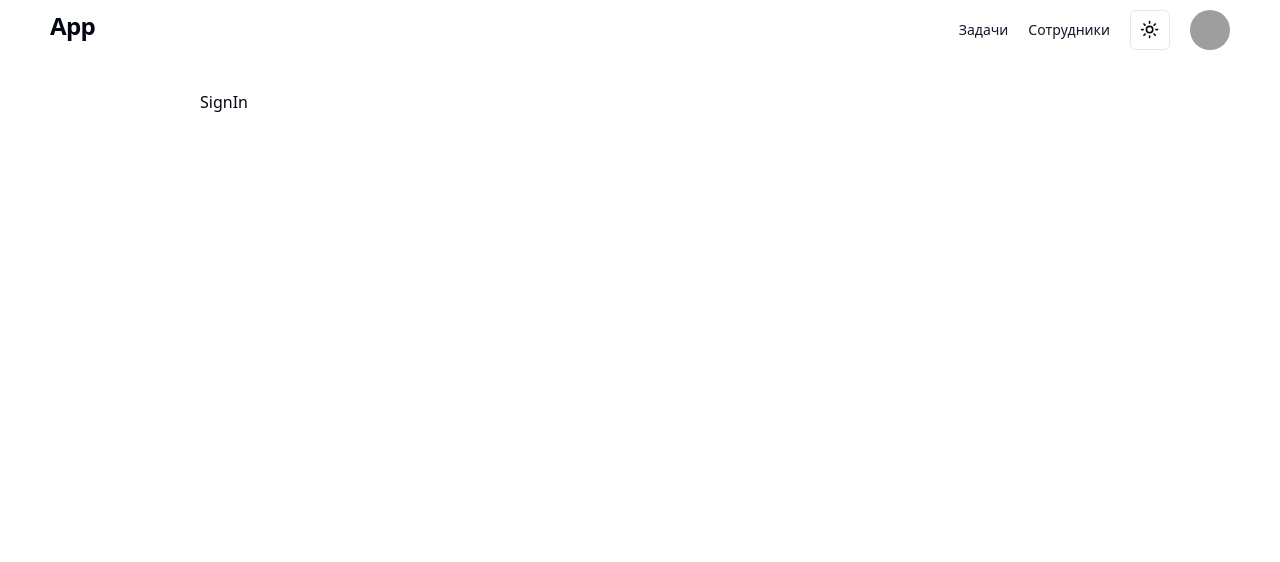
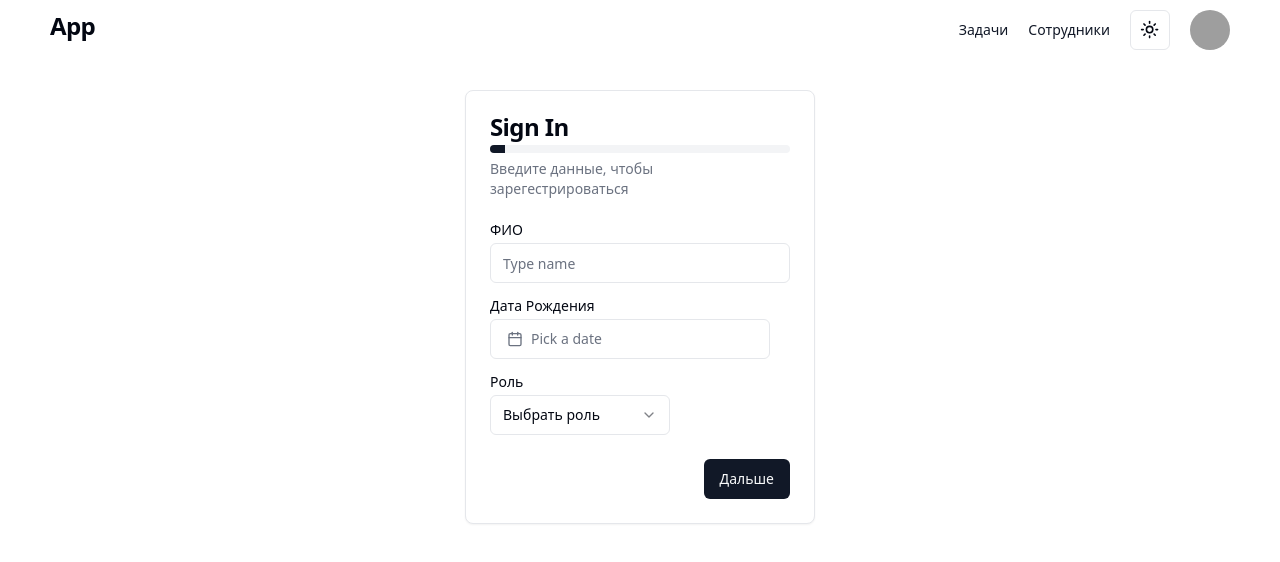
Before and after one commit to Vadimcha/App, a Next.js app: page /signin in a window 1280 px wide. Shown: the top 562 px of the page. Built offline with nearby package versions, Linux system fonts and the light colour scheme; grey boxes are pictures that could not be loaded.

Commit message:
Сделал регистрацию

```diff
--- a/app/login/page.tsx
+++ b/app/login/page.tsx
@@ -78,8 +78,8 @@ const LogIn = () => {
                         <H3>Здравствуйте, {currentUser?.name}</H3> :
                         <H3>Код неверный, попытайтесь еще раз и проверьте правильность почты</H3>,
             'FirstButton': authorize ?
-                            <Button asChild><Link href='/'>Перейти на главную</Link></Button> :
-                            <Button variant="outline" onClick={() => {
+                            <Button className="w-[100%]" asChild><Link href='/'>Перейти на главную</Link></Button> :
+                            <Button className="w-[100%]" variant="outline" onClick={() => {
                             setStage(prev => prev - 2)
                             setProgress(5)
                             }}>Начать с начала</Button>,
--- a/app/signin/page.tsx
+++ b/app/signin/page.tsx
@@ -1,13 +1,190 @@
-import React from 'react';
+'use client'
+import React, {ReactNode, useState} from 'react';
 import Header from "@/components/Header";
 import Content from "@/components/Content";
+import { Button } from "@/components/ui/button"
+import {
+    Card,
+    CardContent,
+    CardDescription,
+    CardFooter,
+    CardHeader,
+    CardTitle,
+} from "@/components/ui/card"
+import {
+    Select,
+    SelectContent,
+    SelectGroup,
+    SelectItem,
+    SelectLabel,
+    SelectTrigger,
+    SelectValue,
+} from "@/components/ui/select"
+import { Input } from "@/components/ui/input"
+import { Label } from "@/components/ui/label"
+import { Progress } from "@/components/ui/progress"
+import {useAuthorize} from "@/app/authorizeStore";
+import {H3} from "@/components/Typography";
+import Link from "next/link";
+import {Roles} from "@/models/IUser";
+import {Popover, PopoverContent, PopoverTrigger} from "@/components/ui/popover";
+import {cn} from "@/lib/utils";
+import {Calendar as CalendarIcon} from "lucide-react";
+import {format} from "date-fns";
+import {Calendar} from "@/components/ui/calendar";
+
+interface Stage {
+    'CardDescription': ReactNode,
+    'Content': ReactNode,
+    'FirstButton': ReactNode,
+    'SecondButton': ReactNode,
+}
 
 const SignIn = () => {
+    const [stage, setStage] = useState(0)
+    const [progress, setProgress] = React.useState(5)
+    const { authorize, currentUser } = useAuthorize()
+    const [date, setDate] = useState<Date>()
+
+    const stageContent : Stage[] = [
+        {
+            'CardDescription': <CardDescription>Введите данные, чтобы зарегестрироваться</CardDescription>,
+            'Content': <form>
+                <div className="grid w-full items-center gap-4">
+                    <div className="flex flex-col space-y-1.5">
+                        <Label htmlFor="name">ФИО</Label>
+                        <Input id="name" placeholder="Type name" type="email" />
+                    </div>
+                    <div className="flex flex-col space-y-1.5">
+                        <Label htmlFor="dateBirth" className="text-left">
+                            Дата Рождения
+                        </Label>
+                        <Popover>
+                            <PopoverTrigger asChild>
+                                <Button
+                                    variant={"outline"}
+                                    className={cn(
+                                        "w-[280px] justify-start text-left font-normal",
+                                        !date && "text-muted-foreground"
+                                    )}
+                                >
+                                    <CalendarIcon className="mr-2 h-4 w-4" />
+                                    {date ? format(date, "PPP") : <span>Pick a date</span>}
+                                </Button>
+                            </PopoverTrigger>
+                            <PopoverContent className="w-auto p-0">
+                                <Calendar
+                                    mode="single"
+                                    selected={date}
+                                    onSelect={setDate}
+                                    initialFocus
+                                />
+                            </PopoverContent>
+                        </Popover>
+                    </div>
+                    <div className="flex flex-col space-y-1.5">
+                        <Label htmlFor="role" className="text-left">
+                            Роль
+                        </Label>
+                        <Select>
+                            <SelectTrigger className="w-[180px]">
+                                <SelectValue placeholder="Выбрать роль" />
+                            </SelectTrigger>
+                            <SelectContent>
+                                <SelectGroup>
+                                    { Roles.map((role) => {
+                                        return <SelectItem value={role} key={role}>{role}</SelectItem>
+                                    }) }
+                                </SelectGroup>
+                            </SelectContent>
+                        </Select>
+                    </div>
+                </div>
+            </form>,
+            'FirstButton': <div></div>,
+            'SecondButton': <Button onClick={() => {
+                setStage(prev => prev + 1)
+                setProgress(33)
+            }}>Дальше</Button>,
+        },
+        {
+            'CardDescription': <CardDescription>Введите данные, чтобы зарегестрироваться</CardDescription>,
+            'Content':<form>
+                <div className="grid w-full items-center gap-4">
+                    <div className="flex flex-col space-y-1.5">
+                        <Label htmlFor="email">Email</Label>
+                        <Input id="email" placeholder="Type email" type="email" />
+                    </div>
+                    <div className="flex flex-col space-y-1.5">
+                        <Label htmlFor="password">Create a password</Label>
+                        <Input id="password" placeholder="Type password" type="password" />
+                    </div>
+                </div>
+            </form>,
+            'FirstButton': <Button variant="outline" onClick={() => {
+                setStage(prev => prev - 1)
+                setProgress(5)
+            }}>Вернуться</Button>,
+            'SecondButton': <Button onClick={() => {
+                setStage(prev => prev + 1)
+                setProgress(66)
+            }}>Дальше</Button>,
+        },
+        {
+            'CardDescription': <CardDescription>Вам на почту было направлен код, введите его</CardDescription>,
+            'Content':<form>
+                <div className="grid w-full items-center gap-4">
+                    <div className="flex flex-col space-y-1.5">
+                        <Label htmlFor="code">Код подтверждения</Label>
+                        <Input id="code" placeholder="XXXX" autoComplete="off" />
+                    </div>
+                </div>
+            </form>,
+            'FirstButton': <Button variant="outline" onClick={() => {
+                setStage(prev => prev - 1)
+                setProgress(5)
+            }}>Вернуться</Button>,
+            'SecondButton': <Button onClick={() => {
+                setStage(prev => prev + 1)
+                setProgress(100)
+            }}>Подтвердить</Button>,
+        },
+        {
+            'CardDescription': authorize ?
+                <CardDescription>Успешно!</CardDescription> :
+                <CardDescription>Что-то пошло не так</CardDescription>,
+            'Content':  authorize ?
+                <H3>Здравствуйте,<br/> {currentUser?.name}</H3> :
+                <H3>Код неверный, попытайтесь еще раз и проверьте правильность почты</H3>,
+            'FirstButton': authorize ?
+                <Button className="w-[100%]" asChild><Link href='/'>Перейти на главную</Link></Button> :
+                <Button className="w-[100%]" variant="outline" onClick={() => {
+                    setStage(prev => prev - 2)
+                    setProgress(5)
+                }}>Начать с начала</Button>,
+            'SecondButton': <></>,
+        }
+    ]
+
+
     return (
         <div>
             <Header without_buttons />
-            <Content>
-                SignIn
+            <Content className="flex items-center justify-center">
+                <Card className="w-[350px]">
+                    <CardHeader>
+                        <CardTitle>Sign In</CardTitle>
+                        <Progress value={progress} className="w-[100%] h-2" />
+                        { stageContent[stage].CardDescription }
+                    </CardHeader>
+                    <CardContent>
+                        { stageContent[stage].Content }
+                    </CardContent>
+                    <CardFooter className="flex justify-between">
+                        { stageContent[stage].FirstButton }
+                        { stageContent[stage].SecondButton }
+                    </CardFooter>
+                </Card>
             </Content>
         </div>
     );
```
